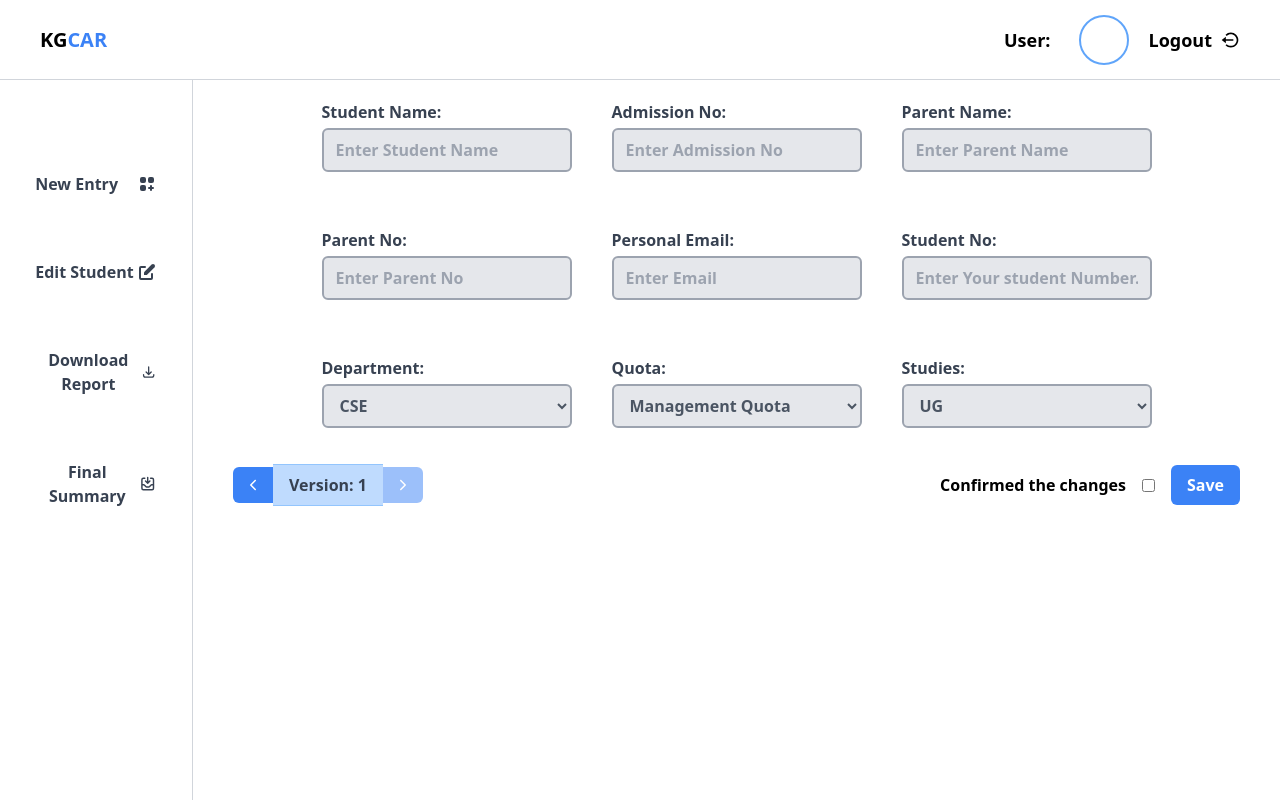
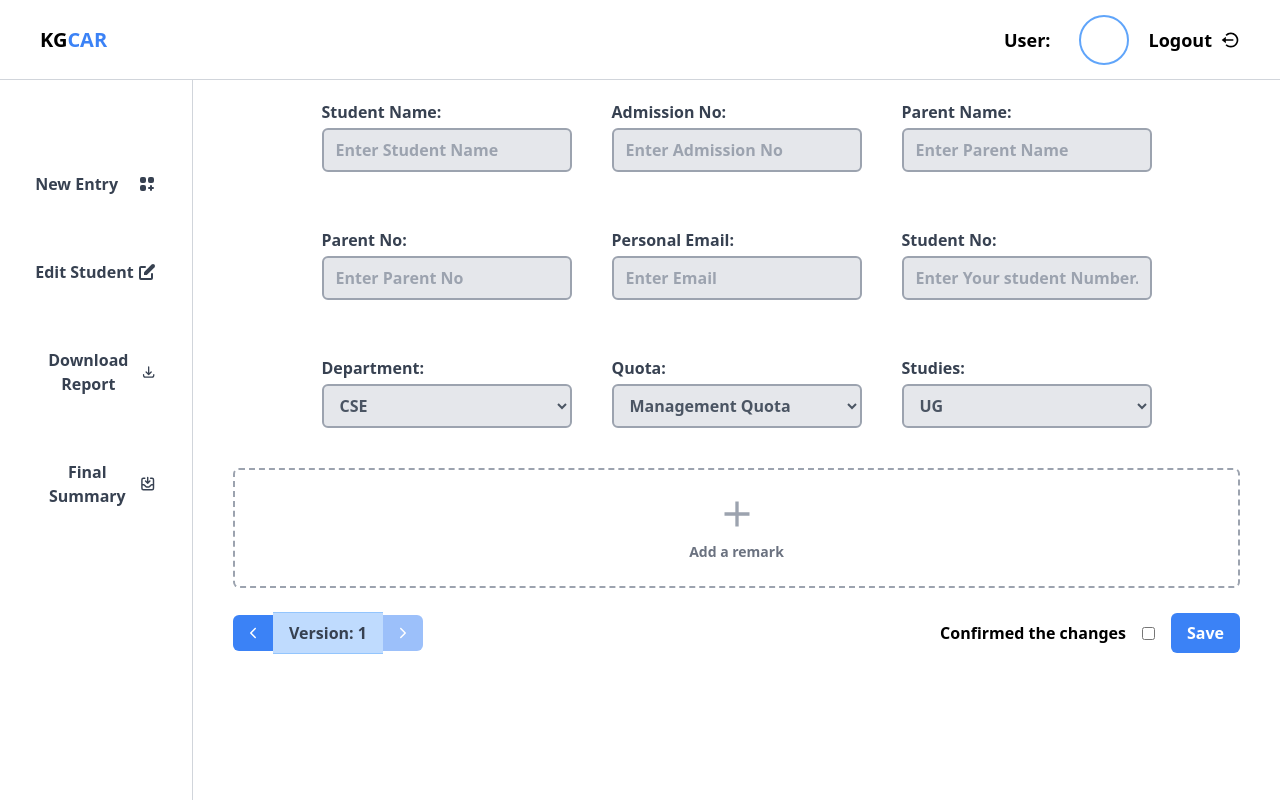
Before and after one commit to YogeshVenugopal/Certificate_tracker, a React (Vite) app in the folder Client/: page /new-entry/edit/1/1 in a window 1280 px wide. Both pictures are taken after a click on the button "Edit". Built offline with nearby package versions, Linux system fonts and the light colour scheme; no server answers.

Commit message:
add remarks completed

```diff
--- a/Client/src/Pages/EditFile.jsx
+++ b/Client/src/Pages/EditFile.jsx
@@ -4,18 +4,14 @@ import DocumentTable from '../Components/DocumentTable';
 import { motion } from 'framer-motion';
 import { IoIosArrowBack } from "react-icons/io";
 import { IoIosArrowForward } from "react-icons/io";
-
+import { IoMdAdd } from "react-icons/io";
 const EditFile = () => {
   const { id } = useParams();
   const { version } = useParams();
   const maxVersion = parseInt(version);
   const [currentVersion, setCurrentVersion] = useState(parseInt(version) || 0);
   const navigate = useNavigate();
-  // console.log(id, version);
-  const storedUser = JSON.parse(localStorage.getItem('user')) || {}; // Ensure it's an object
-
-  console.log(storedUser);
-
+  const storedUser = JSON.parse(localStorage.getItem('user')) || {};
   const [formData, setFormData] = useState({
     username: "",
     admission_no: "",
@@ -29,18 +25,20 @@ const EditFile = () => {
     version: 0,
     studies: "",
     locked: false,
-    files: []
+    files: [],
+    remark: ""
   });
-
   const [editMode, setEditMode] = useState(false);
   const [loading, setLoading] = useState(false);
   const [error, setError] = useState('');
   const [success, setSuccess] = useState('');
-
+  const [isRemarkActive, setIsRemarkActive] = useState(false);
   const handleEdit = () => {
-    // Only allow edit if currentVersion equals maxVersion
     if (currentVersion === maxVersion) {
       setEditMode(!editMode);
+      if (editMode) {
+        setIsRemarkActive(false);
+      }
     } else {
       setError('You can only edit the latest version of this document');
       setTimeout(() => {
@@ -48,18 +46,17 @@ const EditFile = () => {
       }, 5000);
     }
   };
-
   const handleChange = (e) => {
     setFormData({ ...formData, [e.target.name]: e.target.value });
   };
-
   const handleSave = async () => {
-    console.log("Sending data", formData.username);
 
     const dataToSend = {
       ...formData,
       username: storedUser
     }
+    console.log("Sending data", dataToSend);
+
     try {
       const response = await fetch(`http://localhost:3000/updateStudent/${id}`, {
         method: 'PUT',
@@ -68,17 +65,15 @@ const EditFile = () => {
         },
         body: JSON.stringify(dataToSend)
       });
-
       if (response.ok) {
         setEditMode(false);
         setSuccess('Student data updated successfully');
+        setIsRemarkActive(false);
 
         setTimeout(() => {
           setSuccess('');
           navigate(-1);
         }, 2000);
-
-
       } else {
         console.error("Failed to update student data");
         setError('Failed to save the student changes...!');
@@ -94,24 +89,16 @@ const EditFile = () => {
       }, 5000);
     }
   };
-
   const handleVersionChange = (increment) => {
     const newVersion = currentVersion + increment;
-
-    // Ensure version is within bounds
     if (newVersion >= 0 && newVersion <= maxVersion) {
       setCurrentVersion(newVersion)
       fetchStudentData(newVersion);
-
-      // Disable edit mode if not on the latest version
       if (newVersion !== maxVersion) {
         setEditMode(false);
       }
     }
-
-
   };
-
   const fetchStudentData = async (versionToFetch) => {
     setLoading(true);
     try {
@@ -121,7 +108,6 @@ const EditFile = () => {
           'Content-Type': 'application/json',
         }
       });
-
       if (response.ok) {
         const resData = await response.json();
         setFormData(resData);
@@ -146,41 +132,32 @@ const EditFile = () => {
       setLoading(false);
     }
   };
-
   useEffect(() => {
-    // Then fetch the student data for the current version
     const initialVersion = parseInt(version) || 0;
     setCurrentVersion(initialVersion);
     fetchStudentData(initialVersion);
   }, [id, version]);
-
-
-
-
-
-  // Handling file data updates
   const updateFileData = (index, field, value) => {
     if (formData.files && formData.files.length > 0) {
       const updatedFiles = [...formData.files];
 
       if (field === 'fileObject') {
-        // Replace the entire file object with the updated one
         updatedFiles[index] = value;
       } else {
-        // Update just a single field (for backward compatibility)
         updatedFiles[index] = {
           ...updatedFiles[index],
           [field]: value
         };
       }
-
       setFormData({
         ...formData,
         files: updatedFiles
       });
     }
   };
-
+  const handleRemarkClick = () => {
+    setIsRemarkActive(true);
+  };
   console.log(currentVersion, maxVersion)
   return (
     <div>
@@ -208,8 +185,6 @@ const EditFile = () => {
               {success}
             </motion.div>
           )}
-
-          {/* Version warning message */}
           {currentVersion < maxVersion && (
             <motion.div
               initial={{ opacity: 0, y: -20 }}
@@ -221,7 +196,6 @@ const EditFile = () => {
           )}
 
           <div className='flex flex-wrap items-center justify-center w-full h-auto gap-10 my-5 mt-5'>
-            {/* Student Name */}
             <div>
               <label htmlFor="studentName" className="block mb-1 font-bold text-gray-700">
                 Student Name:
@@ -242,8 +216,6 @@ const EditFile = () => {
                 </div>
               )}
             </div>
-
-            {/* Admission Number */}
             <div>
               <label htmlFor="admissionNo" className="block mb-1 font-bold text-gray-700">
                 Admission No:
@@ -264,8 +236,6 @@ const EditFile = () => {
                 </div>
               )}
             </div>
-
-            {/* Parent Name */}
             <div>
               <label htmlFor="parentName" className="block mb-1 font-bold text-gray-700">
                 Parent Name:
@@ -286,8 +256,6 @@ const EditFile = () => {
                 </div>
               )}
             </div>
-
-            {/* Parent No */}
             <div>
               <label htmlFor="parentNo" className="block mb-1 font-bold text-gray-700">
                 Parent No:
@@ -308,8 +276,6 @@ const EditFile = () => {
                 </div>
               )}
             </div>
-
-            {/* Email */}
             <div>
               <label htmlFor="email" className="block mb-1 font-bold text-gray-700">
                 Personal Email:
@@ -330,8 +296,6 @@ const EditFile = () => {
                 </div>
               )}
             </div>
-
-            {/* Student No */}
             <div>
               <label htmlFor="studentNo" className="block mb-1 font-bold text-gray-700">
                 Student No:
@@ -352,8 +316,6 @@ const EditFile = () => {
                 </div>
               )}
             </div>
-
-            {/* Department */}
             <div>
               <label htmlFor="dept" className="block mb-1 font-bold text-gray-700">
                 Department:
@@ -381,8 +343,6 @@ const EditFile = () => {
                 </div>
               )}
             </div>
-
-            {/* Quota */}
             <div>
               <label htmlFor="quota" className="block mb-1 font-bold text-gray-700">
                 Quota:
@@ -406,8 +366,6 @@ const EditFile = () => {
                 </div>
               )}
             </div>
-
-            {/* Studies */}
             <div>
               <label htmlFor="studies" className="block mb-1 font-bold text-gray-700">
                 Studies:
@@ -431,8 +389,6 @@ const EditFile = () => {
               )}
             </div>
           </div>
-
-          {/* Files Table */}
           {formData.files && formData.files.length > 0 && (
             <DocumentTable
               studentData={formData}
@@ -440,10 +396,48 @@ const EditFile = () => {
               updateFileData={updateFileData}
             />
           )}
+          {/* Edit mode remarks section */}
+          {editMode && (
+            <div className="mx-10 my-6">
+              {!formData.remark && !isRemarkActive ? (
+                <div
+                  onClick={handleRemarkClick}
+                  className="flex flex-col items-center justify-center w-full p-6 text-gray-500 border-2 border-gray-400 border-dashed rounded-md cursor-pointer hover:bg-gray-50"
+                >
+                  <div className="flex flex-col items-center justify-center">
+                    <IoMdAdd className="w-10 h-10 text-gray-400" />
+                    <p className="mt-2 text-sm text-gray-500">Add a remark</p>
+                  </div>
+                </div>
+              ) : (
+                <div className="w-full">
+                  <label htmlFor="remark" className="block mb-2 font-bold text-gray-700">
+                    Remark:
+                  </label>
+                  <textarea
+                    className="w-full px-4 py-3 text-gray-600 border-2 border-gray-400 rounded-md bg-gray-50 focus:outline-none focus:border-blue-500"
+                    name="remark"
+                    id="remark"
+                    rows={4}
+                    placeholder="Enter your remarks about this student..."
+                    value={formData.remark || ""}
+                    onChange={handleChange}
+                  ></textarea>
+                </div>
+              )}
+            </div>
+          )}
 
-          {/* Save/Edit Button and Version Control */}
+          {/* Non-edit mode remarks section */}
+          {!editMode && formData.remark && (
+            <div className="mx-10 my-6">
+              <div className="p-4 bg-gray-100 border border-gray-300 rounded-md">
+                <h3 className="mb-2 text-lg font-bold text-gray-700">Remark:</h3>
+                <p className="text-gray-600">{formData.remark}</p>
+              </div>
+            </div>
+          )}
           <div className="flex items-center justify-between mx-10 my-5">
-            {/* Version Control buttons */}
             {maxVersion > 0 && (
               <div className="flex items-center">
                 <button
@@ -465,8 +459,6 @@ const EditFile = () => {
                 </button>
               </div>
             )}
-
-            {/* Save/Edit buttons */}
             <div className="flex items-center">
               {editMode ? (
                 <span className='flex justify-end gap-4'>
@@ -503,5 +495,4 @@ const EditFile = () => {
     </div>
   );
 };
-
 export default EditFile;
```
Also changed, not shown: 2 other files (tests, documents, lock files or other folders).
